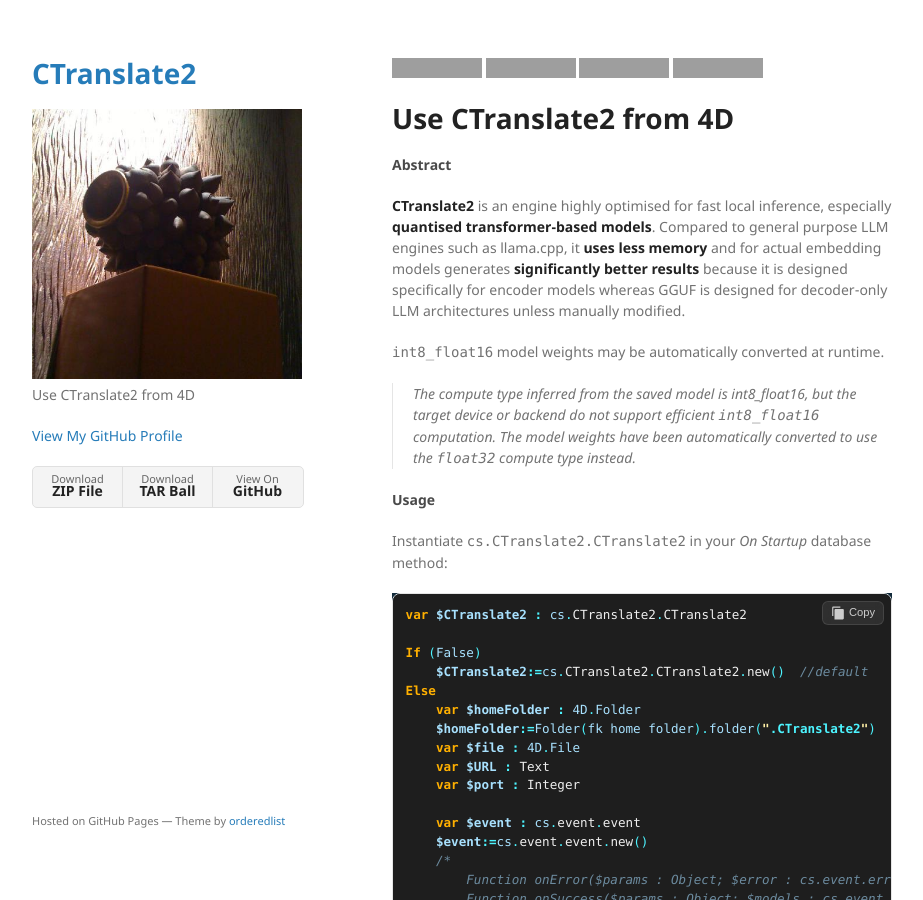
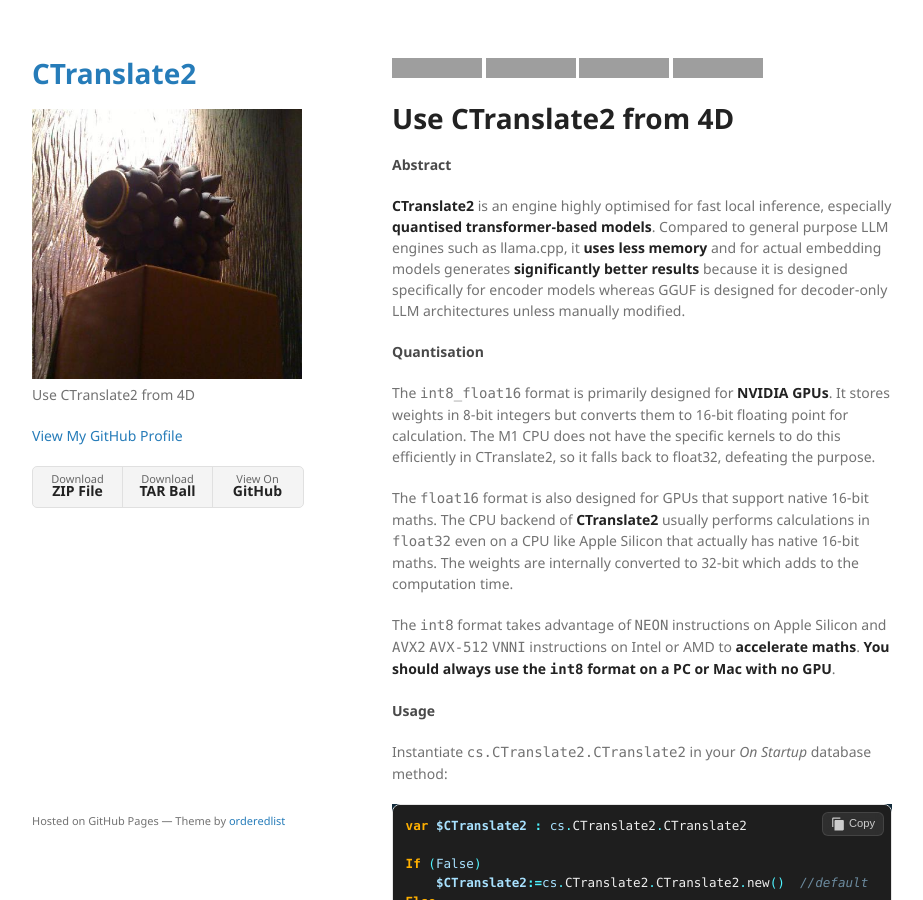
Before and after one commit to miyako/CTranslate2, a Jekyll site: the page built from index.md, in a window 1280 px wide and 900 px high, cut to the strip 0-900 px from the top of the window. Shown: the whole strip, without its empty margins (178-1101 px from the left). Built offline with Jekyll 4.4.1, drawn with Linux system fonts in a browser that asks for light colours; grey boxes are pictures that could not be loaded.

Commit message:
Update index.md

```diff
--- a/index.md
+++ b/index.md
@@ -13,9 +13,13 @@
 
 [**CTranslate2**](https://github.com/OpenNMT/CTranslate2) is an engine highly optimised for fast local inference, especially **quantised transformer-based models**. Compared to general purpose LLM engines such as llama.cpp, it **uses less memory** and for actual embedding models generates **significantly better results** because it is designed specifically for encoder models whereas GGUF is designed for decoder-only LLM architectures unless manually modified.
 
-`int8_float16` model weights may be automatically converted at runtime.
+#### Quantisation
 
->  The compute type inferred from the saved model is int8_float16, but the target device or backend do not support efficient `int8_float16` computation. The model weights have been automatically converted to use the `float32` compute type instead.
+The `int8_float16` format is primarily designed for **NVIDIA GPUs**. It stores weights in 8-bit integers but converts them to 16-bit floating point for calculation. The M1 CPU does not have the specific kernels to do this efficiently in CTranslate2, so it falls back to float32, defeating the purpose.
+
+The `float16` format is also designed for GPUs that support native 16-bit maths. The CPU backend of **CTranslate2** usually performs calculations in `float32` even on a CPU like Apple Silicon that actually has native 16-bit maths. The weights are internally converted to 32-bit which adds to the computation time.
+
+The `int8` format takes advantage of `NEON` instructions on Apple Silicon and `AVX2` `AVX-512` `VNNI` instructions on Intel or AMD to **accelerate maths**. **You should always use the `int8` format on a PC or Mac with no GPU**.
 
 #### Usage
 
```
